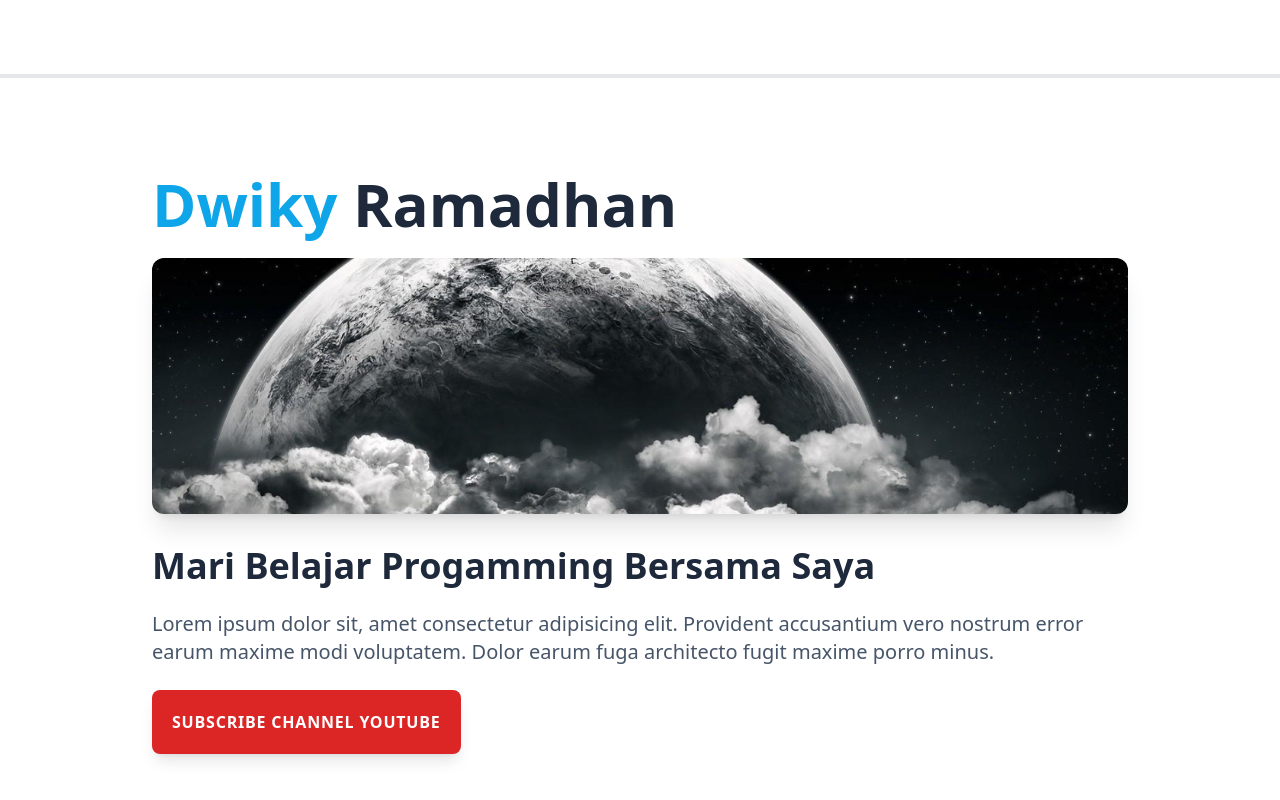
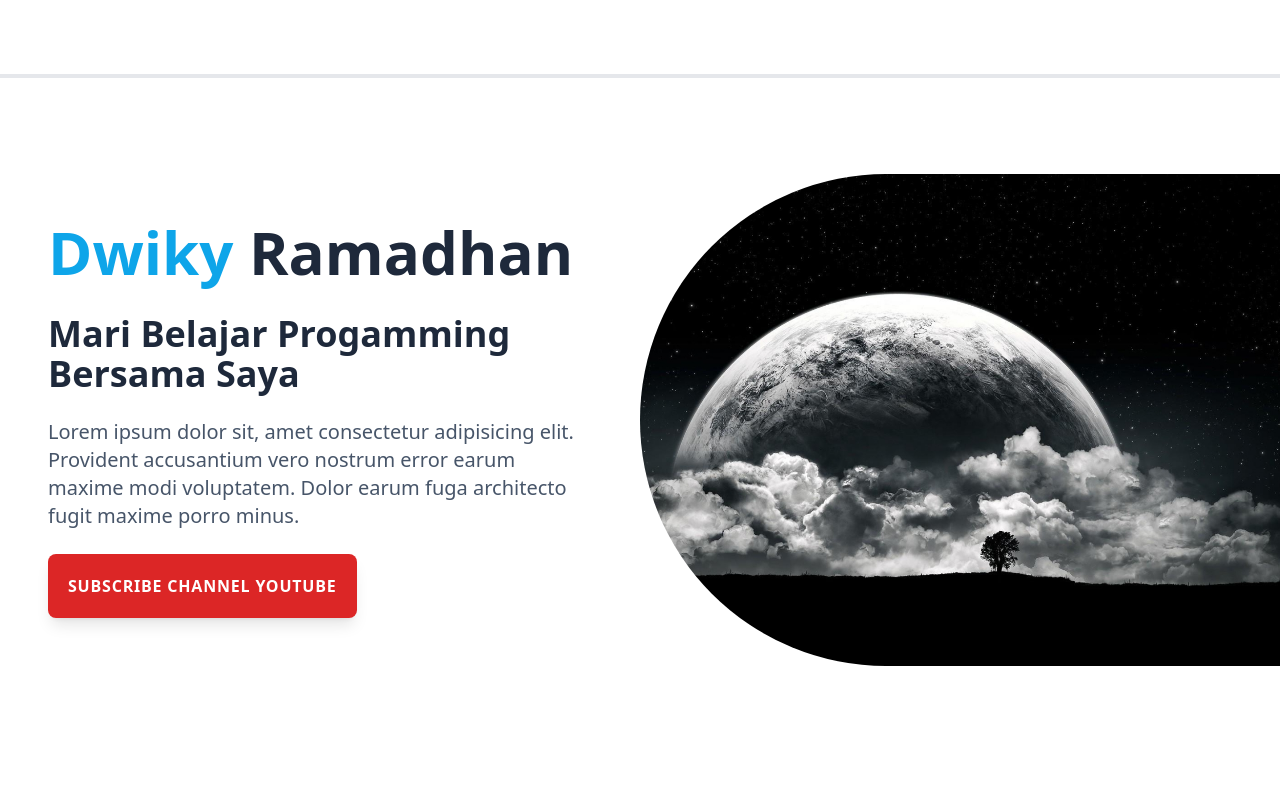
Before and after one commit to shuend/tailwind-test, a plain HTML site: page index.html in a window 1280 px wide. Shown: the part 4570-5370 px from the top of the page. Drawn offline with nearby package versions, Linux system fonts and the light colour scheme.

Commit message:
(2/1) Menambahkan flex

```diff
--- a/index.html
+++ b/index.html
@@ -133,15 +133,20 @@
 
 <hr class="my-24 border-t-4" />
 
-<div class="container px-6 font-inter max-w-md mx-auto sm:max-w-xl md:max-w-5xl">
+<div class="container px-6 font-inter max-w-md mx-auto sm:max-w-xl md:max-w-5xl lg:flex lg:max-w-full lg:p-0">
+  <div class="lg:p-12 lg:flex-1">
   <h3 class="text-4xl font-bold text-slate-800 sm:text-5xl md:text-6xl"><span class="text-sky-500">Dwiky</span> Ramadhan</h3>
-  <img src="img/2.jpg" alt="sky" class="mt-4 rounded-xl shadow-xl sm:mt-6 sm:h-64 sm:w-full sm:object-cover sm:object-center" />
+  <img src="img/2.jpg" alt="sky" class="mt-4 rounded-xl shadow-xl sm:mt-6 sm:h-64 sm:w-full sm:object-cover sm:object-center lg:hidden" />
   <h2 class="mt-6 text-2xl font-semibold text-slate-800 sm:mt-8 sm:text-4xl">Mari Belajar Progamming Bersama Saya</h2>
   <p class="mt-2 text-slate-600 sm:mt-6 sm:text-xl">Lorem ipsum dolor sit, amet consectetur adipisicing elit. Provident accusantium vero nostrum error earum maxime modi voluptatem. Dolor earum fuga architecto fugit maxime porro minus.
   </p>
   <div class="mt-4 sm:mt-6">
     <a href="#" class="inline-block px-5 py-5 bg-red-600 text-white rounded-lg shadow-lg uppercase font-semibold tracking-wider text-sm sm:text-base">Subscribe Channel Youtube</a>
   </div>
+</div>
+    <div class="hidden lg:flex lg:w-1/2">
+    <img src="img/2.jpg" alt="sky" class="object-cover mx-auto rounded-l-full" />
+    </div>
 </div>
 
   <div class="mb-96"></div>
```
